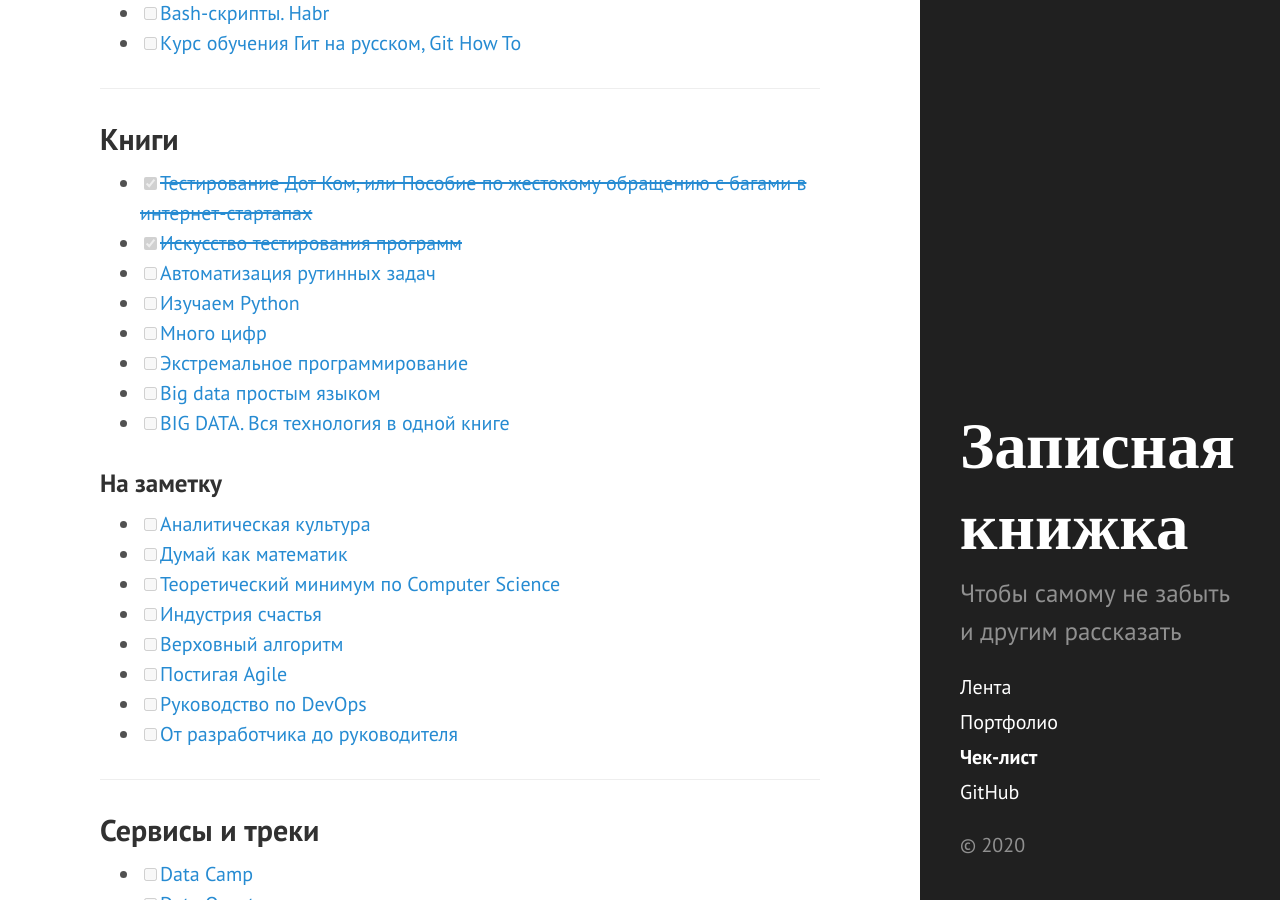
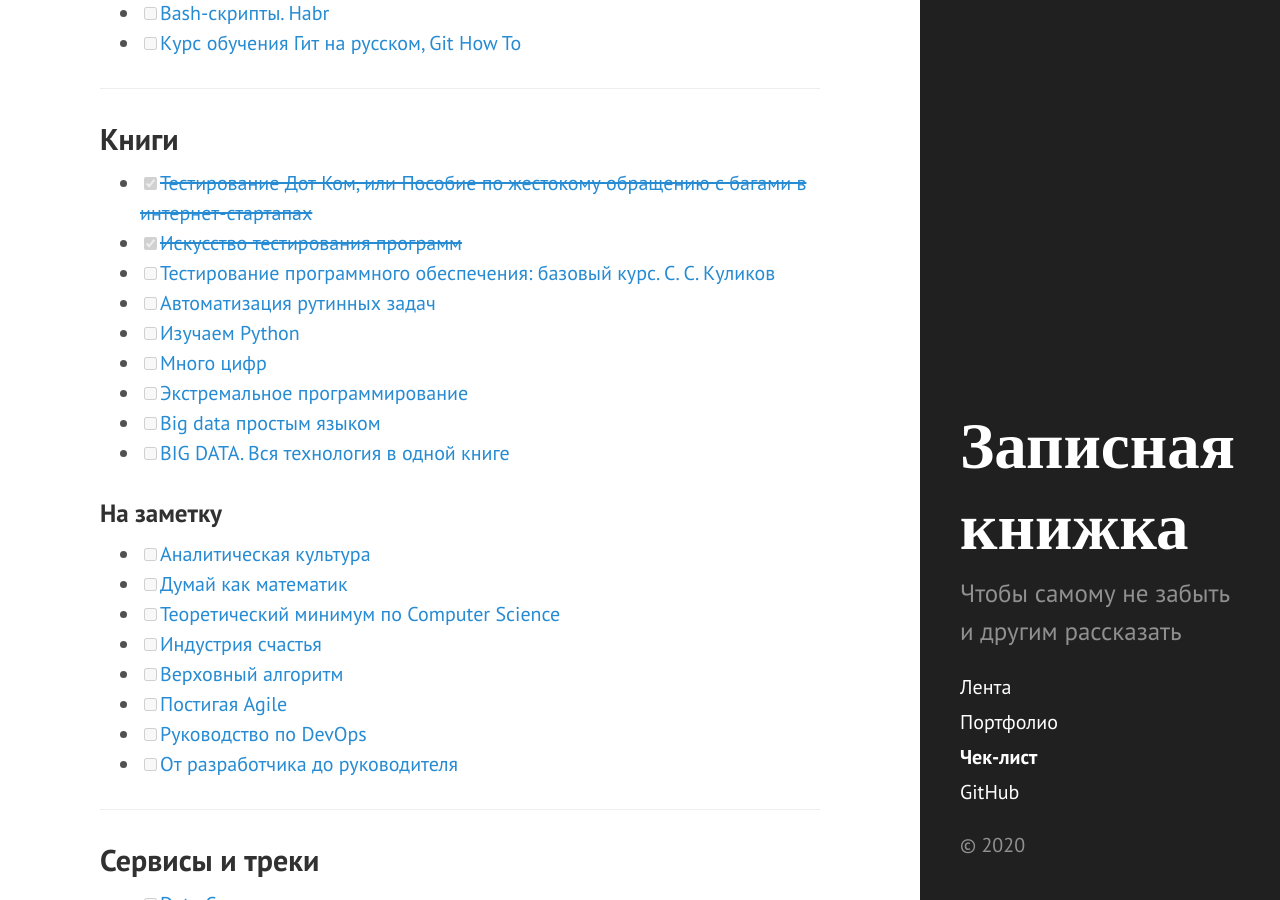
Before and after one commit to Erniess/about_me, a Jekyll site: the page built from checklist.md, in a window 1280 px wide and 900 px high, scrolled down 1678 px. Built offline with Jekyll 4.4.1, drawn with Linux system fonts in a browser that asks for light colours.

Commit message:
Update checklist.md

```diff
--- a/checklist.md
+++ b/checklist.md
@@ -56,6 +56,7 @@ title: Чек-лист
 ## Книги
 - [x] [~~Тестирование Дот Ком, или Пособие по жестокому обращению с багами в интернет-стартапах~~](https://www.ozon.ru/context/detail/id/149612654/)
 - [x] [~~Искусство тестирования программ~~](https://www.ozon.ru/context/detail/id/18319458/)
+- [ ] [Тестирование программного обеспечения: базовый курс. С. С. Куликов](https://careers.epam.by/content/dam/epam/by/book_epam_by/Software_Testing_Basics_2_izdanie.pdf)
 - [ ] [Автоматизация рутинных задач](https://www.ozon.ru/context/detail/id/137673590/)
 - [ ] [Изучаем Python](https://www.ozon.ru/context/detail/id/138132785/)
 - [ ] [Много цифр](https://www.ozon.ru/context/detail/id/34806852/)
```
